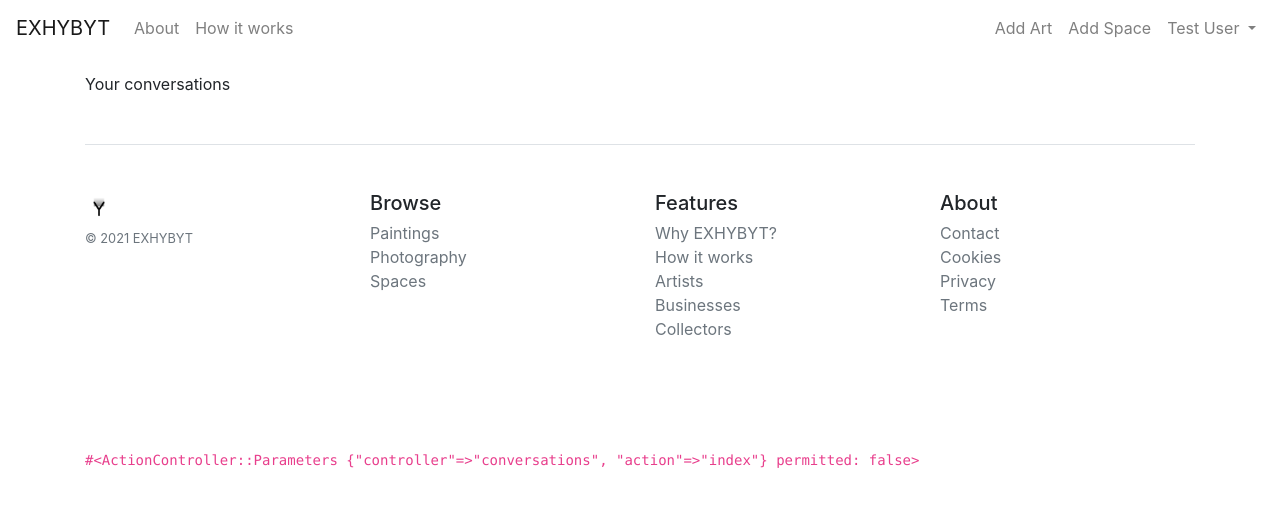
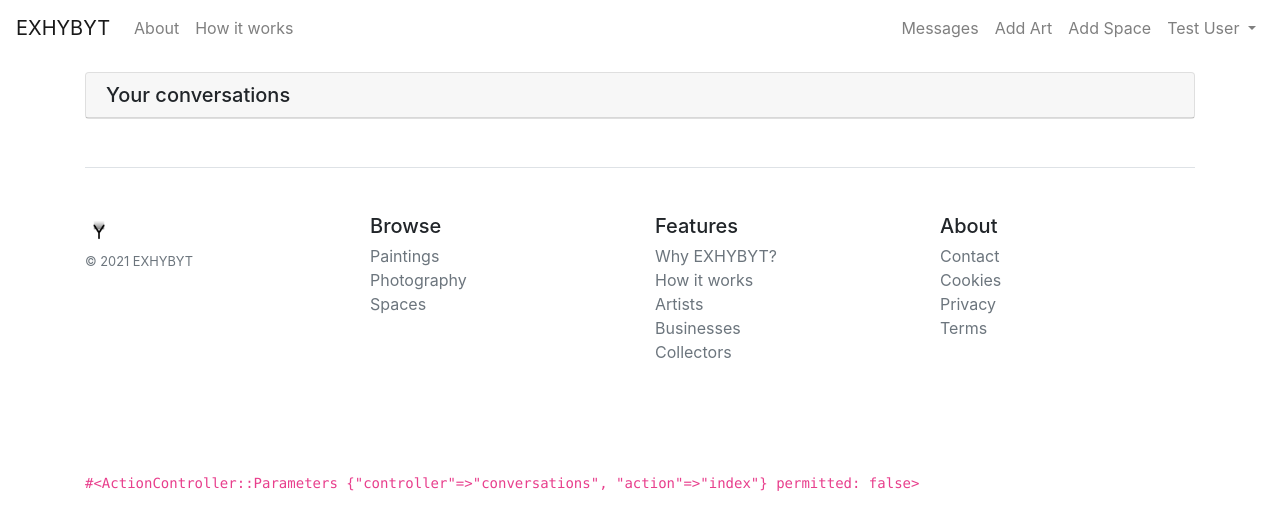
Before and after one commit to lukas-hauser/exhybyt, a Rails app: page /conversations in a window 1280 px wide. Shown: the top 530 px of the page. Run offline with Rails 7, Linux system fonts and the light colour scheme; a user stored in the database is signed in; data that the repository does not hold is empty; style sheets or scripts are compiled from the project's sources; some libraries are stand-ins or nearby versions.

Commit message:
updated messaging view

```diff
--- a/app/views/conversations/index.html.erb
+++ b/app/views/conversations/index.html.erb
@@ -1,29 +1,31 @@
 <div class="row">
 	<div class="col-md-12">
-
-		<div class="panel panel-default">
-			<div class="panel-heading">Your conversations</div>
-			<div class="panel-body">
-				<div class="container">
-					<% @conversations.each do |conversation| %>
+		<div class="card">
+			<h5 class="card-header">Your conversations</h5>
+			<ul class="list-group list-group-flush">
+				<% @conversations.each do |conversation| %>
+					<li class="list-group-item">
 						<% other = conversation.sender == current_user ? conversation.recipient : conversation.sender %>
-
 						<%= link_to conversation_messages_path(conversation) do %>
 
 							<div class="row conversation">
-
+								<div class="col-md-1">
+									<%= gravatar_for(other, size: 40) %>
+								</div>
 								<div class="col-md-2">
 									<%= other.display_name %><br>
+								</div>
+								<div class="col-md-7">
+									<%= conversation.messages.last.content %>
+								</div>
+								<div class="col-md-2">
 									<%= conversation.messages.last.message_time %>
 								</div>
-								<div class="col-md-8">
-									<%= conversation.messages.last.content %>
-								</div>
 							</div>
-						<% end %>
+						</li>
 					<% end %>
-				</div>
-			</div>
+				<% end %>
+			</ul>
 		</div>
 	</div>
 </div>
--- a/app/views/layouts/_navbar.html.erb
+++ b/app/views/layouts/_navbar.html.erb
@@ -15,6 +15,9 @@
     </ul>
     <ul class="navbar-nav navbar-right">
       <% if logged_in? %>
+        <li class="nav-item">
+          <%= link_to "Messages", conversations_path, class:"nav-link" %>
+        </li>
         <li class="nav-item">
           <%= link_to "Add Art", new_artwork_path, class:"nav-link" %>
         </li>
--- a/app/views/users/_follow.html.erb
+++ b/app/views/users/_follow.html.erb
@@ -1,4 +1,4 @@
 <%= form_with(model: current_user.active_relationships.build, remote: true) do |f| %>
   <div><%= hidden_field_tag :followed_id, @user.id %></div>
-  <%= f.submit "Follow", class: "btn btn-primary" %>
+  <%= f.submit "Follow", class:"btn btn-sm btn-outline-secondary" %>
 <% end %>
--- a/app/views/users/_follow_form.html.erb
+++ b/app/views/users/_follow_form.html.erb
@@ -1,11 +1,12 @@
 <% unless current_user?(@user) %>
-  <div id="follow_form">
+  <div id="follow_form" class="btn-group">
     <% if current_user.following?(@user) %>
       <%= render 'unfollow' %>
     <% else %>
       <%= render 'follow' %>
     <% end %>
+
     <%= link_to "Send Message", conversations_path(sender_id: current_user.id, recipient_id: @user.id),
-  method: 'post' %>
+    method: 'post', class:"btn btn-sm btn-outline-secondary" %>
   </div>
 <% end %>
--- a/app/views/users/_unfollow.html.erb
+++ b/app/views/users/_unfollow.html.erb
@@ -1,4 +1,4 @@
 <%= form_with(model: current_user.active_relationships.find_by(followed_id: @user.id),
               html: { method: :delete }, remote: true) do |f| %>
-  <%= f.submit "Unfollow", class: "btn btn-primary" %>
+  <%= f.submit "Unfollow", class:"btn btn-sm btn-outline-secondary" %>
 <% end %>
```
Also changed, not shown: app/views/messages/_message.html.erb (+10 -12 lines), app/views/messages/index.html.erb (+15 -12 lines), app/views/reservations/your_reservations.html.erb (line endings or trailing spaces), 1 other file. Lines whose indentation alone changed are shown as unchanged.
